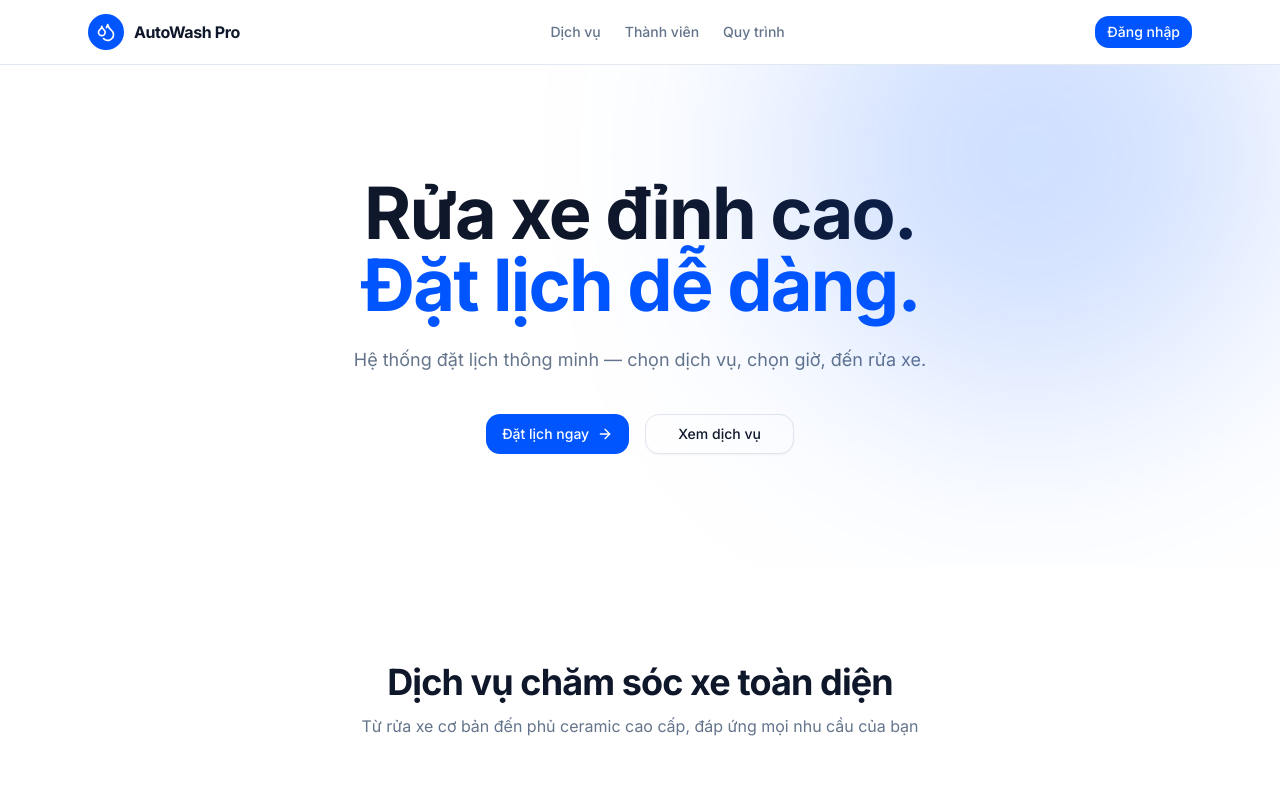
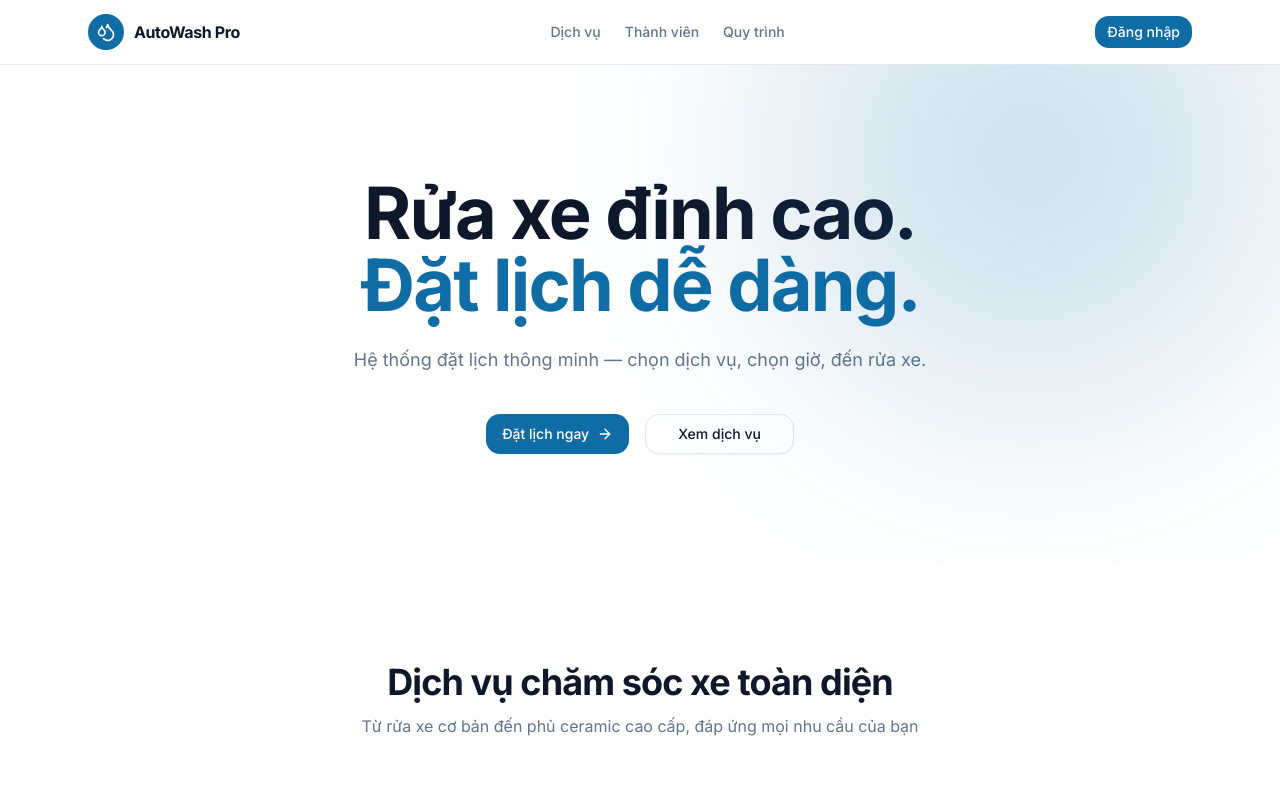
Before and after one commit to autowashpro/AutoWash_Pro_FE, a Next.js app: page / in a window 1280 px wide. Shown: the top 785 px of the page. Built offline with nearby package versions, Linux system fonts and the light colour scheme.

Commit message:
feat: update primary and accent colors in globals.css

```diff
--- a/app/globals.css
+++ b/app/globals.css
@@ -10,14 +10,14 @@
   --card-foreground: #0f172a;
   --popover: #ffffff;
   --popover-foreground: #0f172a;
-  --primary: #0055ff;
+  --primary: #0f6ca5;
   --primary-foreground: #ffffff;
   --secondary: #f1f5f9;
   --secondary-foreground: #0f172a;
   --muted: #f1f5f9;
   --muted-foreground: #64748b;
-  --accent: #eef4ff;
-  --accent-foreground: #0055ff;
+  --accent: #e0f0ff;
+  --accent-foreground: #0f6ca5;
   --destructive: #e11d48;
   --destructive-foreground: #ffffff;
   --success: #10b981;
@@ -32,8 +32,8 @@
   --flex-foreground: #ffffff;
   --border: #e2e8f0;
   --input: #f1f5f9;
-  --ring: #0055ff;
-  --chart-1: #0055ff;
+  --ring: #0f6ca5;
+  --chart-1: #0f6ca5;
   --chart-2: #10b981;
   --chart-3: #f59e0b;
   --chart-4: #e11d48;
@@ -41,12 +41,12 @@
   --radius: 1rem;
   --sidebar: #ffffff;
   --sidebar-foreground: #0f172a;
-  --sidebar-primary: #0055ff;
+  --sidebar-primary: #0f6ca5;
   --sidebar-primary-foreground: #ffffff;
   --sidebar-accent: #f1f5f9;
   --sidebar-accent-foreground: #0f172a;
   --sidebar-border: #e2e8f0;
-  --sidebar-ring: #0055ff;
+  --sidebar-ring: #0f6ca5;
 }
 
 .dark {
```
Also changed, not shown: color-change-rewards.png (added), color-change-services.png (added).
